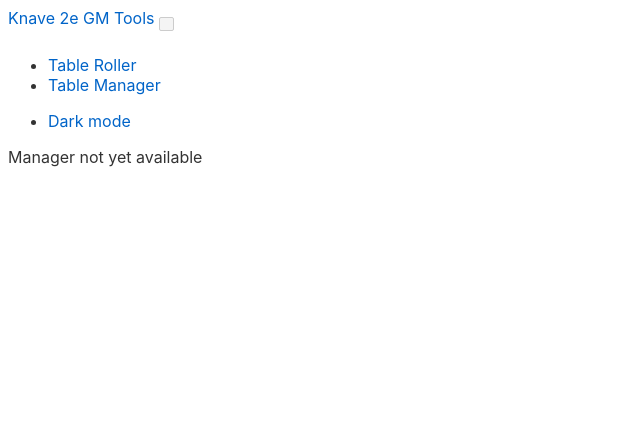
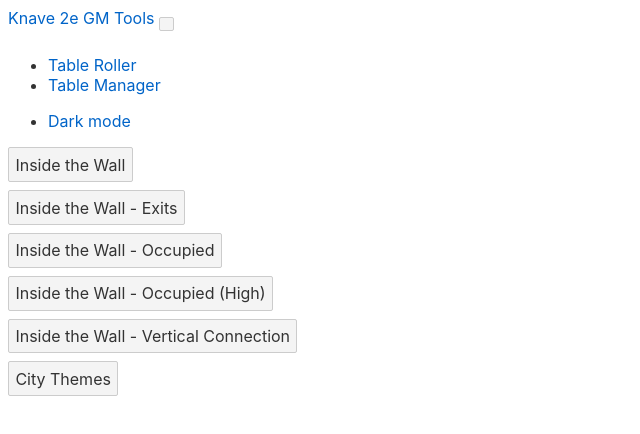
Before and after one commit to CNParent/knave2e-gm-tools, a Svelte app: page / in a window 1280 px wide. Both pictures are taken after a click on the link "Table Manager". Shown: the top 434 px of the page, without its empty margins (0-640 px from the left). Built offline with nearby package versions, Linux system fonts and the light colour scheme.

Commit message:
Table manager to list seed data (no entries)

```diff
--- a/src/App.svelte
+++ b/src/App.svelte
@@ -1,5 +1,6 @@
 <script>
     import Library from './components/Library.svelte';
+    import TableManager from './components/TableManager.svelte';
 	import TableRepository from './js/TableRepository.js'
 	import { theme, setTheme } from './lib/styles.js'
 
@@ -58,6 +59,6 @@
         {/await}
 	</div>
 	{:else if tab == "manager"}
-		Manager not yet available
+		<TableManager {tr} />
 	{/if}
 </main>
--- /dev/null
+++ b/src/components/TableDefinition.svelte
@@ -0,0 +1,19 @@
+<script>
+    import TextInput from "./TextInput.svelte";
+
+    export let table;
+
+    let expand = false;
+</script>
+
+<div class="w-100 m-1">
+    <button on:click={() => expand = !expand} class="text-left btn btn-light border w-100">{table.name}</button>
+    {#if expand}
+    <div class="p-2 border">
+        <TextInput label="ID" bind:value={table.id} />
+        <TextInput label="Display Name" bind:value={table.name} />
+        <TextInput label="Category" bind:value={table.category} />
+        <TextInput label="Roll" bind:value={table.roll} />
+    </div>
+    {/if}
+</div>
--- /dev/null
+++ b/src/components/TableManager.svelte
@@ -0,0 +1,12 @@
+<script>
+    import TableDefinition from "./TableDefinition.svelte";
+
+    export let tr;
+    console.log(tr);
+</script>
+
+<div class="p-2">
+    {#each tr.tables as table (table.id)}
+        <TableDefinition {table} />
+    {/each}
+</div>
--- /dev/null
+++ b/src/components/TextInput.svelte
@@ -0,0 +1,13 @@
+<script>
+    export let label;
+    export let value;
+</script>
+
+<label class="form-group row">
+    <div class="col-sm-2">
+        <span class="ml-auto">{label}</span>
+    </div>
+    <div class="col-sm-10">
+        <input class="form-control" bind:value={value}>
+    </div>
+</label>
--- a/src/js/TableRepository.js
+++ b/src/js/TableRepository.js
@@ -9,6 +9,5 @@ export default class TableRepository {
     async loadData() {
         let data = await this.client.get('seed.json');
         this.tables = JSON.parse(data);
-        console.log(this.tables);
     }
 }
```
Also changed, not shown: 1 other file (tests, documents, lock files or other folders).
